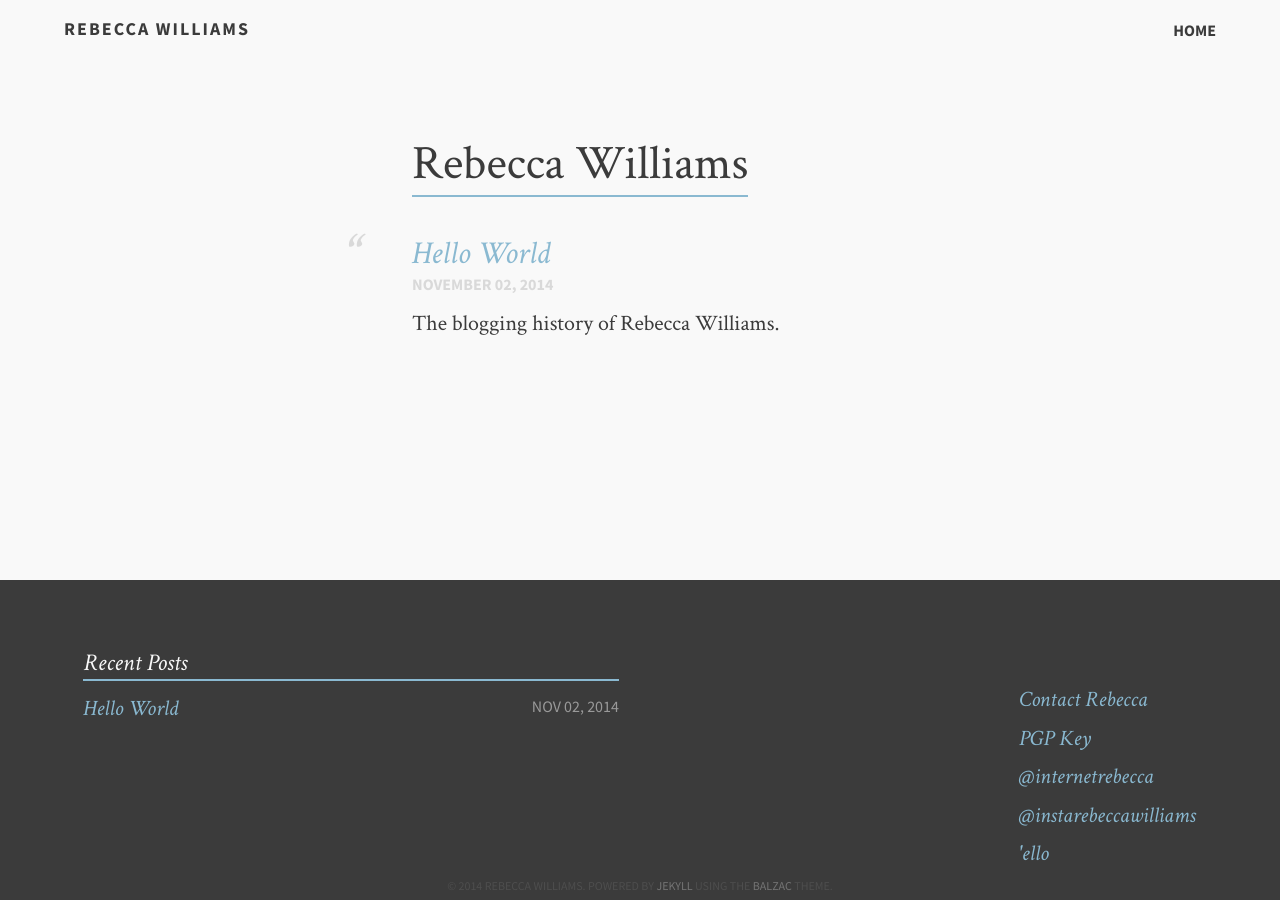
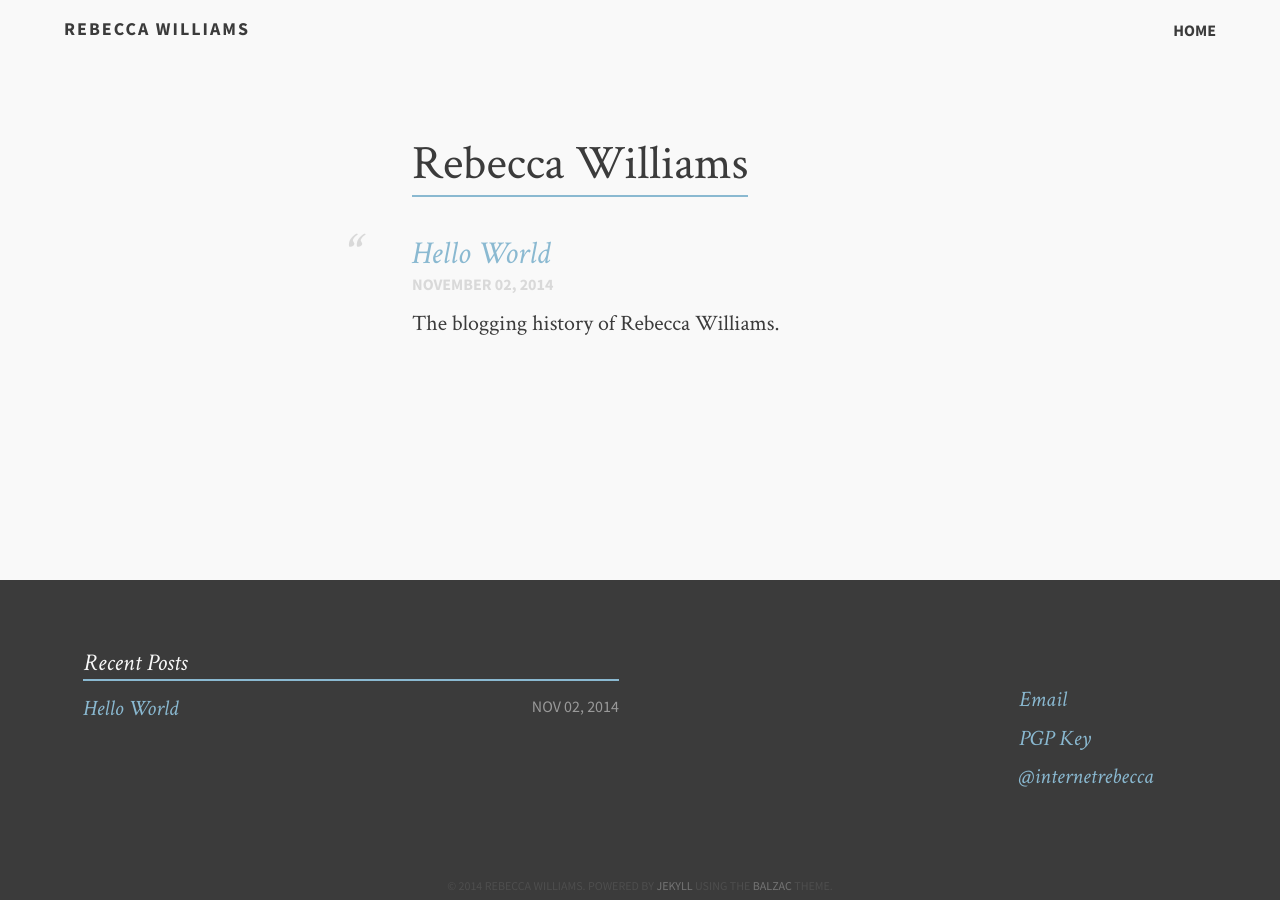
Before and after one commit to rebeccawilliams/rebeccawilliams.us, a Jekyll site: the page built from index.md, in a window 1280 px wide. Built offline with Jekyll 4.4.1, drawn with Linux system fonts in a browser that asks for light colours.

Commit message:
less social

```diff
--- a/_includes/footer.html
+++ b/_includes/footer.html
@@ -13,11 +13,9 @@
 
       <div class="social">
         <ul>
-            <li><a href="mailto:rebecca@rebeccawilliams.us"><span class="foot-link">Contact Rebecca</span></a></li>
+            <li><a href="mailto:rebecca@rebeccawilliams.us"><span class="foot-link">Email</span></a></li>
             <li><a href="https://keybase.io/rebeccawilliams/key.asc"><span class="foot-link">PGP Key</span></a></li>
             <li><a href="http://twitter.com/internetrebecca" target="_blank"><span class="foot-link">@internetrebecca</span></a></li>
-            <li><a href="https://instagram.com/instarebeccawilliams" target="_blank"><span class="foot-link">@instarebeccawilliams</span></a></li>
-            <li><a href="http://ello.co/rebeccawilliams" target="_blank"><span class="foot-link">'ello</span></a></li>
         </ul>
     </div>
     </aside>
```
